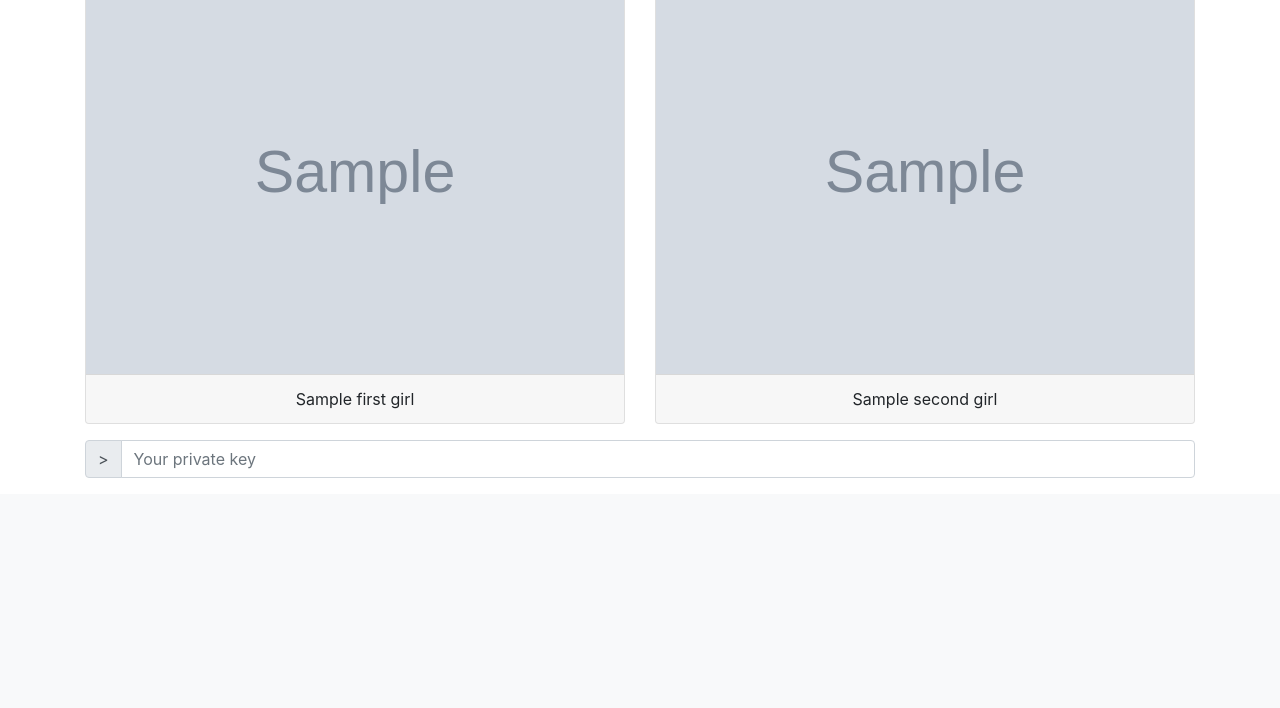
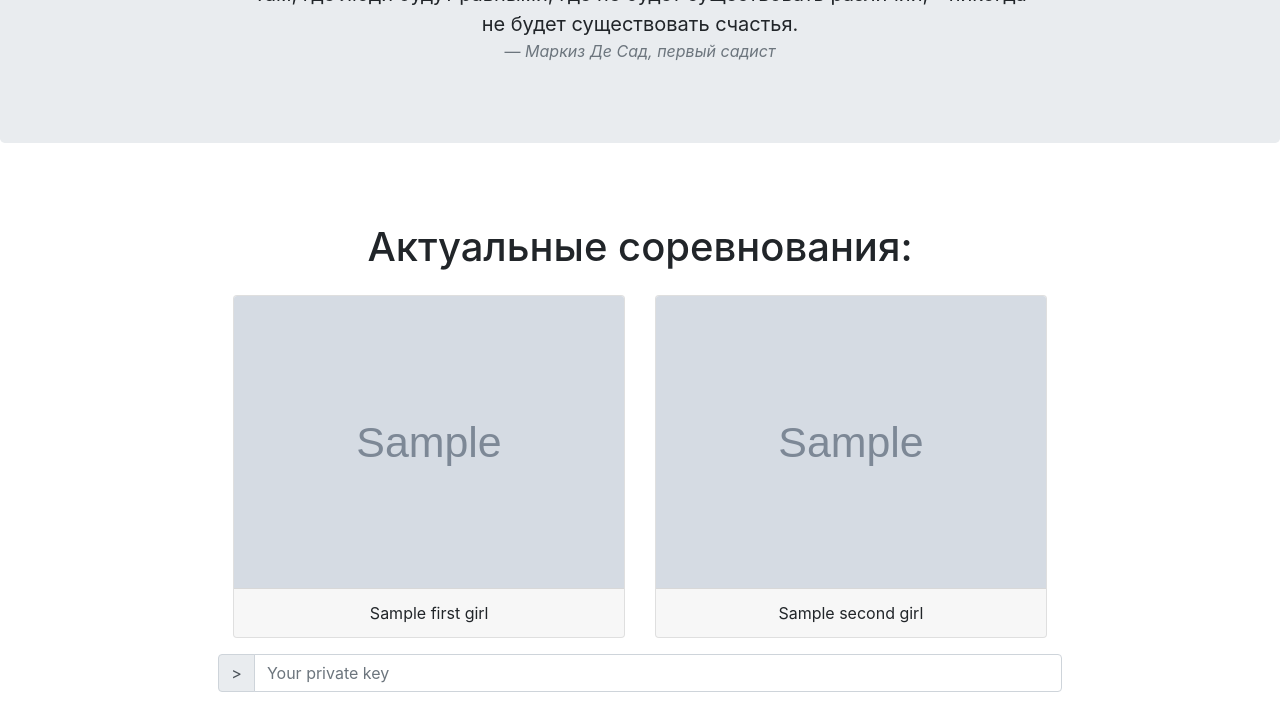
Before and after one commit to dostashev/chanvoter, a Flask app: template templates/contest.html.j2 in a window 1280 px wide. Shown: the part 586-1294 px from the top of the page. Before the commit the page ends 1064 px from the top, so only its background shows below. Run offline with Flask 2, Linux system fonts and the light colour scheme; the template is opened without the code that fills it: most values are stand-ins (such as "Sample title", 1, 10 or a date in 2020); grey boxes marked "Sample" are stand-in pictures; some libraries are stand-ins or nearby versions.

Commit message:
Finish with 3 main pages.

```diff
--- /dev/null
+++ b/resources/scripts/contest.js
@@ -0,0 +1,10 @@
+var submit_vote = (chosen_girl_id)  => {
+    private_key = document.getElementById('private-key').value
+    params = `private_key=${private_key}&contest_id=${CONTEST_ID}&chosen_id=${chosen_girl_id}`
+    window.location = `/vote?${params}`
+}
+
+window.addEventListener('load', () => {
+    document.getElementById('first-girl-card').addEventListener('click', () => submit_vote(FIRST_GIRL_ID));
+    document.getElementById('second-girl-card').addEventListener('click', () => submit_vote(SECOND_GIRL_ID));
+});
--- a/templates/contest.html.j2
+++ b/templates/contest.html.j2
@@ -1,27 +1,43 @@
 {% extends "base.html.j2" %}
+
+{% block head %}
+
+    {{ super() }}
+
+    <script type='text/javascript'>
+        FIRST_GIRL_ID = {{ first_girl.id }}
+        SECOND_GIRL_ID = {{ second_girl.id }}
+        CONTEST_ID = {{ contest_id }}
+    </script>
+
+    <script type='text/javascript' src='/resources/scripts/contest.js'></script>
+
+{% endblock %}
+
 {% block body %}
-<div class='container'>
+
+    <div class='jumbotron'>
+        <div class='row'>
+            <img  class='rounded mx-auto d-block col-6' src='http://www.cablook.com/wp-content/uploads/2016/04/sade.jpg'>
+        </div>
 
         <div class='row'>
-        <img  class='rounded mx-auto d-block col-6' alt='Артур Шопенгауэр' src='http://www.cablook.com/wp-content/uploads/2016/04/sade.jpg'>
-    </div>
-
-    <div class='row mb-4'>
-        <div class='container center-block'>
+            <div class='center-block col-8 mx-auto'>
                 <blockquote class="blockquote text-center">
                     <p class="mb-0">Там, где люди будут равными, где не будет существовать различий, - никогда не будет существовать счастья.</p>
                     <footer class="blockquote-footer"><cite>Маркиз Де Сад, первый садист</cite></footer>
                 </blockquote>
             </div>
         </div>
+    </div>
 
-    <form action='/vote' method='POST'>
+    <div class='row col-6 mx-auto justify-content-center'>
+        <h1 class='mt-5'>Актуальные соревнования:</h1>
+    </div>
 
-    <input type='hidden' name='contest_id' value={{ contest_id }} \>
-    <input type='hidden' id='chosen_id' name='chosen_id' \>
-
-    <div class='card-deck text-center mb-3'>
-        <div class='card'>
+    <div class='row'>
+        <div class='card-deck text-center mt-3 col-8 mx-auto'>
+            <div class='card' id='first-girl-card'>
                 <img src="{{ first_girl.photo }}" class="card-img-top" alt="...">
 
                 <div class='card-footer'>
@@ -29,7 +45,7 @@
                 </div>
             </div>
 
-        <div class='card'>
+            <div class='card' id='second-girl-card'>
                 <img src="{{ second_girl.photo }}" class="card-img-top" alt="...">
 
                 <div class='card-footer'>
@@ -37,15 +53,15 @@
                 </div>
             </div>
         </div>
-
-    <div class="input-group mb-3">
-        <div class="input-group-prepend">
-            <span class="input-group-text" id="basic-addon1">></span>
-        </div>
-        <input name='private_key' type="text" class="form-control" placeholder="Your private key">
     </div>
 
-    </form>
+    <div class='row'>
+        <div class="input-group mt-3 pb-3 col-8 mx-auto">
+            <div class="input-group-prepend">
+                <span class="input-group-text" id="basic-addon1"> > </span>
+            </div>
+            <input id='private-key' type="text" class="form-control" placeholder="Your private key">
+        </div>
+    </div>
 
-</div>
 {% endblock %}
```
Also changed, not shown: templates/rating.html.j2 (+7 -6 lines). Lines whose indentation alone changed are shown as unchanged.
